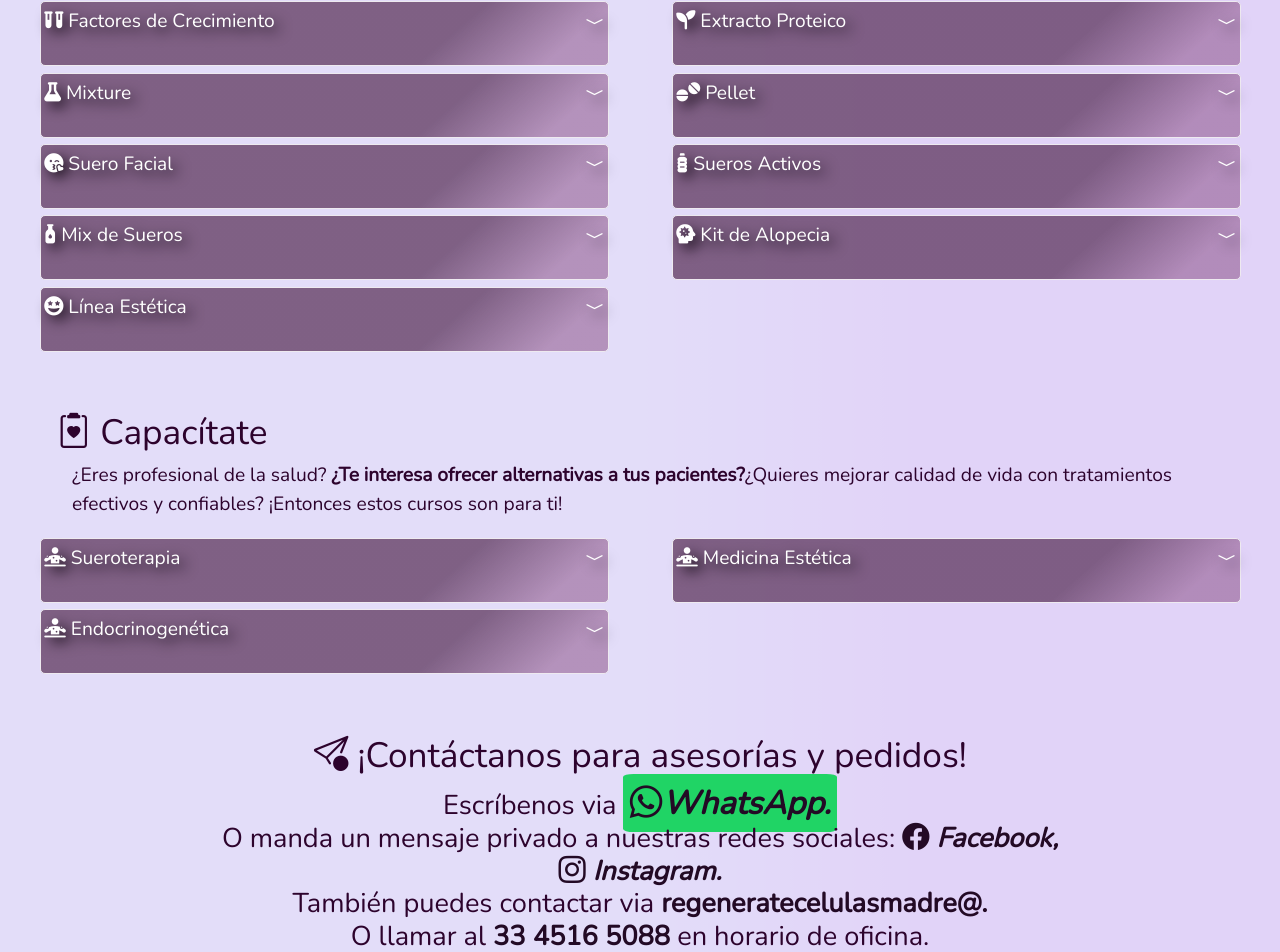
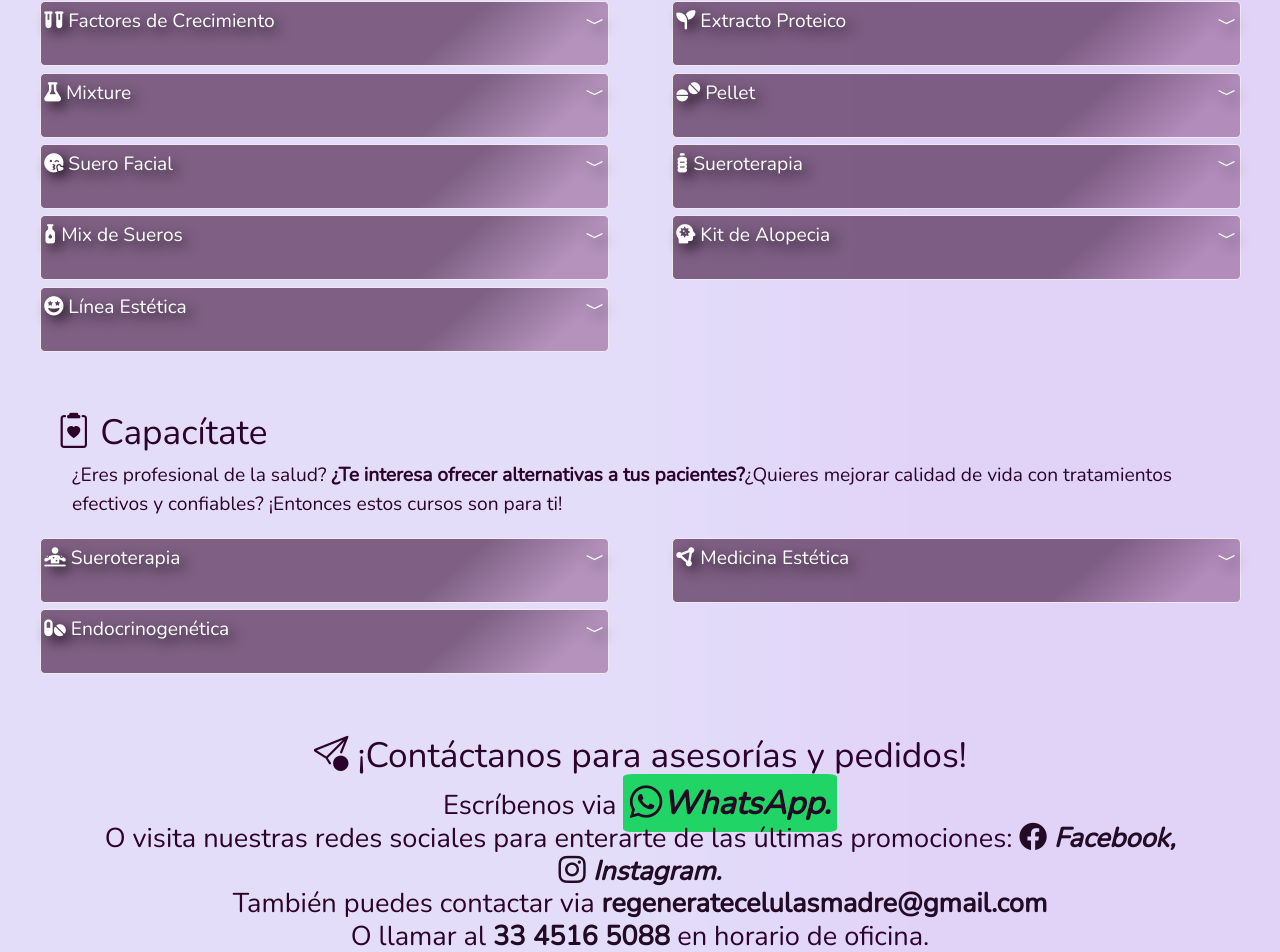
Before and after one commit to Angeluz99/SocialMediaDigital, a React (Create React App) app: page / in a window 1280 px wide. Shown: the part 713-1665 px from the top of the page. Built offline with nearby package versions, Linux system fonts and the light colour scheme.

Commit message:
textos completados

```diff
--- a/src/App.css
+++ b/src/App.css
@@ -1,18 +1,9 @@
 @import url('https://fonts.googleapis.com/css2?family=Lato&family=Nunito:wght@300;400&display=swap');
 
-/* :root {
-  --blue: #1e90ff;
-  --white: #ffffff;
-} */
 
 body{
   background-color: rgb(255, 255, 255);
 
-  /* background-image: url('../public/images/background.jpg');
-  background-size: cover;
-  background-position: center;
-  background-repeat: repeat;
-   */
 }
 
 
@@ -190,12 +181,22 @@ a{
   overflow: hidden;
   display: flex;
   justify-content: center;
+  border-radius: 15%;
+
 
 }
 .accordion-content div img{
   border-radius: 15%;
 }
-
+.accordion-content div span{
+  font-size: .5rem;
+  z-index: 100;
+  color: black;
+  background-color: #e0ade7;
+  height: fit-content;
+  width: 5rem;
+  border-radius: 5% ;
+}
 .scaleImage{
   transform: scale(1.5);
 
@@ -226,6 +227,17 @@ a{
   max-height: 1000px; /* Set max-height to 1000px when active */
 }
 
+.codeLink{
+  margin-left: 1rem;
+  font-size: 1.5rem;
+  cursor: pointer;
+
+}
+
+.alert{
+  max-height: 2rem;
+  font-size: .8rem;
+  }
 
 .contact-info a{
   font-weight: bolder;
@@ -381,15 +393,21 @@ a{
     margin: .2rem 2rem;
   }
 
+  .accordion-content div span{
+    font-size: .6rem;
+    width: 8rem;
+
+  }
+
   /*hover animations*/
   .navbar button:hover , .contact-info a:hover{
     transform: scale(1.1);
     filter: saturate(1.5);
     filter: drop-shadow(5px 5px 7px #120115);
   }
-  /* #smlogo:hover{
+  #smlogo:hover{
     transform: rotate(118deg);
-  } */
+  }
 
 
 
@@ -446,8 +464,8 @@ a{
 
 
   .head-container p {
-  font-size: 1.4rem;
-  padding: 0rem 2rem;
+    font-size: 1.4rem;
+    padding: 0rem 2rem;
   }
 
 
@@ -493,8 +511,10 @@ a{
     padding: 0rem 2rem;
 
   }
-  .accordion-content div img{
-    transform: scale(1);
+
+
+ #serviceimages:hover {
+  scale: (1.5);
  }
 
  /*double column grid*/
--- a/src/App.js
+++ b/src/App.js
@@ -74,7 +74,7 @@ const App = () => {
 
       <div id='head-content'>
         <p >
-        Somos<strong> distribuidores de medicina regenerativa</strong> con un equipo altamente capacitado y más de 10 años de experiencia en terapia celular. Estamos aquí para brindarte el <strong> apoyo necesario en el tratamiento de tus pacientes.</strong>
+        Somos<strong> distribuidores de medicina regenerativa</strong> con un equipo altamente capacitado y <strong>más de 10 años de experiencia en terapia celular.</strong> Estamos aquí para brindarte el <strong> apoyo necesario en el tratamiento de tus pacientes.</strong>
         </p>
         <img id='head-image' src={process.env.PUBLIC_URL + '/images/headimage.png'} alt='pharmaceutical'  loading="lazy"/>
         <img id='head-image2' src={process.env.PUBLIC_URL + '/images/headimage2.png'} alt='pharmaceutical'  loading="lazy"/>
@@ -82,7 +82,7 @@ const App = () => {
 
         <div className='social-head d-flex justify-content-end'>
         {/* <div className='social-head-child d-flex justify-content-around border border-success' > */}
-        <a className="whatsAppHead" href="https://wa.me/523345165088/?text=Quisiera%20saber%20más%20de%20sus%20productos`" target="_blank" rel="noopener noreferrer">
+        <a className="whatsAppHead" href="https://wa.me/523345165088/?text=Quisiera%20saber%20más%20de%20sus%20productos" target="_blank" rel="noopener noreferrer">
           <i className="bi bi-whatsapp"></i>
         </a>
           <a href="https://www.facebook.com/profile.php?id=61551370328412" target="_blank" rel="noopener noreferrer">
--- a/src/contact.js
+++ b/src/contact.js
@@ -9,12 +9,12 @@ const Contact = () => {
         <div className='contact-info text-center'>
         <h6>Escríbenos via <a className='whatsAppfoot' href="https://wa.me/523345165088/?text=Quisiera%20saber%20más%20de%20sus%20productos`" target="_blank" rel="noopener noreferrer">
           <i className=" bi bi-whatsapp">WhatsApp.</i> </a> <br />
-          O manda un mensaje privado a nuestras redes sociales: <a href="https://www.facebook.com/profile.php?id=61551370328412" target="_blank" rel="noopener noreferrer">
+          O visita nuestras redes sociales para enterarte de las últimas promociones: <a href="https://www.facebook.com/profile.php?id=61551370328412" target="_blank" rel="noopener noreferrer">
             <i className="bi bi-facebook"> Facebook,</i>
           </a> <br />
            <a href="https://www.instagram.com/regeneratecelulasmadre/" target="_blank" rel="noopener noreferrer">
             <i className="bi bi-instagram"> Instagram.</i></a><br />
-            También puedes contactar via <a href="mailto:regeneratecelulasmadre@gmail.com">regeneratecelulasmadre@.</a><br />
+            También puedes contactar via <a href="mailto:regeneratecelulasmadre@gmail.com">regeneratecelulasmadre@gmail.com</a><br />
              O llamar al <a href="tel:3345165088">33 4516 5088</a> en horario de oficina.</h6>
       </div>
       </footer>
--- a/src/products.js
+++ b/src/products.js
@@ -1,8 +1,10 @@
 import React, { useState } from 'react';
+
 const ProductAccordion = ({ products }) => {
   const [activeIndex, setActiveIndex] = useState(null);
   const [isHovered, setIsHovered] = useState(null);
   const [isImageTapped, setIsImageTapped] = useState(false);
+  const [isImageHovered, setIsImageHovered] = useState(false);
 
   const toggleAccordion = (index) => {
     setActiveIndex(activeIndex === index ? null : index);
@@ -16,8 +18,15 @@ const ProductAccordion = ({ products }) => {
     setIsHovered(null);
   };
 
+  const handleImageHover = () => {
+    setIsImageHovered(true);
+  };
+
+  const handleImageLeave = () => {
+    setIsImageHovered(false);
+  };
+
   const handleImageTap = () => {
-    // Toggle the state for image tap
     setIsImageTapped(!isImageTapped);
   };
 
@@ -51,13 +60,20 @@ const ProductAccordion = ({ products }) => {
             <p>
               <strong> <i className="bi bi-body-text"></i></strong> {product.description}
             </p>
-            <div>
+            <div
+              // className="img-container"
+              onMouseEnter={handleImageHover}
+              onMouseLeave={handleImageLeave}
+            >
               <img
                 src={process.env.PUBLIC_URL + product.imageUrl}
                 alt={product.title}
                 loading="lazy"
                 className={isImageTapped ? 'scaleImage' : '' }
               />
+              {isImageHovered && (
+                <span className="img-message">*Imagen de referencia. <strong>Contáctanos para reibir nuestros catálogos.</strong></span>
+              )}
             </div>
             <p className='productPresentaciones' >
               <strong> <i className="bi bi-prescription2"></i> {product.presentaciones}</strong>
@@ -69,6 +85,7 @@ const ProductAccordion = ({ products }) => {
   );
 };
 
+
 const Products = () => {
   // Sample data for 14 products
   const productsData = [
@@ -78,15 +95,15 @@ const Products = () => {
     { icon: 'fa-virus-covid', title: 'Exosomas', presentaciones: "Disponible", description: 'Los Exosomas son pequeñas vesículas, que provienen de las células, con un alto contenido en proteínas, lípidos, ARN mensajero, ARN mitocondrial, ADN y distintos factores de crecimiento.', imageUrl: '/images/product4.jpg' },
     { icon: 'fa-vial-virus', title: 'Factor de Transferencia', presentaciones: "Disponible", description: 'El Factor de Transferencia es un producto que consta de moléculas mensajeras que llevan información al sistema inmunológico de un individuo (Inmunomodulador) para incrementar sus defensas y su función.', imageUrl: '/images/product5.jpg' },
     { icon: 'fa-viruses', title: 'NK', presentaciones: "Disponible", description: 'Las células asesinas naturales (natural killer cells [NK]) son un tipo de linfocitos producidos en la médula ósea, cuya función efectora está mediada por la producción de citocinas y su actividad citotóxica.', imageUrl: '/images/product6.jpg' },
-    { icon: 'fa-vials', title: 'Factores de Crecimiento', presentaciones: "Disponible", description: 'Los factores de crecimiento plasmático son proteínas que se encuentran en los tejidos y se encargan de la reparación de tejido dañado, en enfermedades como tendinopatías, lesiones meniscales o úlceras corneales y vasculares, o alopecia, entre otras', imageUrl: '/images/product7.jpg' },
-    { icon: 'fa-seedling', title: 'Extracto Proteico', presentaciones: "Disponible", description: 'Combina más de 300 factores de crecimiento específicos, seleccionados y purificados secretados por células madre, colágeno y antioxidantes para estimular la reparación y revitalización de la piel y el cabello.', imageUrl: '/images/product8.jpg' },
+    { icon: 'fa-vials', title: 'Factores de Crecimiento', presentaciones: "Disponible", description: 'Los factores de crecimiento plasmático son proteínas que se encuentran en los tejidos y se encargan de la reparación de tejido dañado, en enfermedades como tendinopatías, lesiones meniscales o úlceras corneales y vasculares, o alopecia, entre otras.', imageUrl: '/images/product7.jpg' },
+    { icon: 'fa-seedling', title: 'Extracto Proteico', presentaciones: "Disponible", description: 'Actúa como una potente terapia reguladora del organismo humano y energizante general, gracias a su gran contenido de factores de crecimiento, nutrientes y proteínas.', imageUrl: '/images/product8.jpg' },
     { icon: 'fa-flask', title: 'Mixture', presentaciones: "Disponible", description: 'Mixture combina las terapias más novedosas de la medicina regenerativa lo que lo convierte en el producto más completo de la industria estética. ', imageUrl: '/images/product10.jpg' },
-    { icon: 'fa-tablets', title: 'Pellet', presentaciones: "Disponible", description: 'La hormona bioidentica, también conocida como “pellet”, es una pieza pequeña del tamaño de un grano de arroz, que consiste de polvo comprimido compuesto por hormonas naturales bioidénticas como estrógeno y testosterona', imageUrl: '/images/product11.jpg' },
-    { icon: 'fa-face-kiss-wink-heart', title: 'Suero Facial', presentaciones: "Disponible", description: 'Serum facial de ácido hialurónico, vitamina C, complex MAP, para cuello, cara y escote', imageUrl: '/images/product12.jpg' },
-    { icon: 'fa-bottle-water', title: 'Sueros Activos', presentaciones: "Disponible", description: 'Son diez tipos diferentes de sueros de regeneración acordes a la necesidad de cada paciente (Inmunológico, Osteo-regenerativo, hematopoyético, Regeneración hormonal, Dermo Artro Infeccioso, Anérgico, Energético entre otros)', imageUrl: '/images/product13.jpg' },
-    { icon: 'fa-bottle-droplet', title: 'Mix de Sueros', presentaciones: "Disponible", description: 'Son diez tipos diferentes de sueros de regeneración acordes a la necesidad de cada paciente (Inmunológico, Osteo-regenerativo, hematopoyético, Regeneración hormonal, Dermo Artro Infeccioso, Anérgico, Energético entre otros)', imageUrl: '/images/product14.jpg' },
-    { icon: 'fa-head-side-virus', title: 'Kit de Alopecia', presentaciones: "Disponible", description: 'Tratamiento capilar contra la Alopecia que contiene factores de crecimiento de las Células Madre Mesenquimales, con resultados clínicamente comprobados', imageUrl: '/images/product15.jpg' },
-    { icon: 'fa-face-grin-stars', title: 'Línea Estética', presentaciones: "Disponible", description: 'Tratamiento capilar contra la Alopecia que contiene factores de crecimiento de las Células Madre Mesenquimales, con resultados clínicamente comprobados', imageUrl: '/images/product16.jpg' },
+    { icon: 'fa-tablets', title: 'Pellet', presentaciones: "Disponible", description: 'Los pellets hormonales son el futuro de la terapia hormonal. Es un tratamiento de terapia hormonal bioidéntica. Contamos con pellet de DHEA-Testosterona y pellet de progesterona.', imageUrl: '/images/product11.jpg' },
+    { icon: 'fa-face-kiss-wink-heart', title: 'Suero Facial', presentaciones: "Disponible", description: 'El principal ingrediente de nuestro suero facial sonlos factores de crecimiento de las células troncales mesenquimales.', imageUrl: '/images/product12.jpg' },
+    { icon: 'fa-bottle-water', title: 'Sueroterapia', presentaciones: "Disponible", description: 'Amplia gama de sueros terapéuticos, contáctanos para compartirte nuestro catálogo.', imageUrl: '/images/product13.jpg' },
+    { icon: 'fa-bottle-droplet', title: 'Mix de Sueros', presentaciones: "Disponible", description: 'Viales de sueroterapia unidosis con las concentraciones necesarias de nutrientes, funcionan como adyuvantes en el tratamiento de diversas patologías crónico degenerativas, inmunológicas, neurodegenerativas y de envejecimiento.', imageUrl: '/images/product14.jpg' },
+    { icon: 'fa-head-side-virus', title: 'Kit de Alopecia', presentaciones: "Disponible", description: 'Tratamiento capilar contra la Alopecia que contiene factores de crecimiento de las Células Madre Mesenquimales, con resultados clínicamente comprobados.', imageUrl: '/images/product15.jpg' },
+    { icon: 'fa-face-grin-stars', title: 'Línea Estética', presentaciones: "Disponible", description: 'De la linea Science Beauty: -Skin Perfection. -Neocollagen. -Clear Skin Cell. -Dustasterida.', imageUrl: '/images/product16.jpg' },
 
 
 
--- a/src/services.js
+++ b/src/services.js
@@ -1,9 +1,48 @@
 import React, { useState } from 'react';
+
 const ServiceAccordion = ({ services }) => {
+  const [isImageTapped, setIsImageTapped] = useState(false);
+  const [isImageHovered, setIsImageHovered] = useState(false);
+  const [alertMessage, setAlertMessage] = useState('');
+  const [isAlertVisible, setIsAlertVisible] = useState(false); // Add state for managing alert visibility
+
+  const handleImageTap = () => {
+    setIsImageTapped(!isImageTapped);
+  };
+
   const [activeIndex, setActiveIndex] = useState(null);
+
+  const handleImageHover = () => {
+    setIsImageHovered(true);
+  };
+
+  const handleImageLeave = () => {
+    setIsImageHovered(false);
+  };
 
   const toggleAccordion = (index) => {
     setActiveIndex(activeIndex === index ? null : index);
+  };
+
+  const handleCopyCode = (code) => {
+    navigator.clipboard.writeText(code)
+      .then(() => {
+        showAlert(`Copiado en el portapapeles`);
+      })
+      .catch((error) => {
+        console.error('Failed to copy code to clipboard:', error);
+        showAlert('Failed to copy code to clipboard. Please try again.');
+      });
+  };
+
+  const showAlert = (message, duration = 1000) => {
+    setIsAlertVisible(true);
+    setAlertMessage(message);
+
+    setTimeout(() => {
+      setIsAlertVisible(false);
+      setAlertMessage('');
+    }, duration);
   };
 
   return (
@@ -17,24 +56,48 @@ const ServiceAccordion = ({ services }) => {
           <div className={`accordion-content cascade-item ${index === activeIndex ? 'active' : ''}`}>
             <p><i className="bi bi-search-heart"></i> {service.description}</p>
             <p>Impartido por <strong>{service.ponente}</strong></p>
-            <div><img src={process.env.PUBLIC_URL + service.imageUrl} alt={service.title}  loading="lazy"/></div>
-            <p className='d-flex justify-content-end mt-1' > <strong> <i className="bi bi-calendar-heart"></i> {service.presentaciones}</strong></p>
-            <p className='d-flex justify-content-end mt-1' > {service.lugar}</p>
+            <div
+              onClick={() => handleImageTap()}
+              className={isImageHovered ? 'scaleImage' : ''}
+              onMouseEnter={handleImageHover}
+              onMouseLeave={handleImageLeave}>
+              <img
+                src={process.env.PUBLIC_URL + service.imageUrl}
+                alt={service.title}
+                loading="lazy"
+                className={isImageTapped ? 'scaleImage' : ''}
+                id='serviceimages'
+              />
+            </div>
+            <p className='d-flex justify-content-end mt-1'>
+              <strong> <i className="bi bi-calendar-heart"></i> {service.presentaciones}</strong>
+            </p>
+            <a href={service.linkZoom} target="_blank" rel="noopener noreferrer">
+              <p className='border border-success d-flex justify-content-end'><i class="fa-solid fa-video"></i>{service.lugar} </p>
+            </a>
+            <h6 className='d-flex justify-content-end'>
+              Código: {service.code}{' '}
+              <i className="codeLink fa-regular fa-copy" onClick={() => handleCopyCode(service.code)}></i>
+            </h6>
+            {isAlertVisible && (
+        <div className="alert">{alertMessage}</div>
+      )}
+          </div>
 
         </div>
-        </div>
       ))}
+
     </div>
   );
 };
 
 const Services = () => {
   const servicesData = [
-    { icon:'fa-person-dots-from-line', title: 'Sueroterapia', presentaciones: "14 de noviembre. 20:00 hrs", lugar:"Via Zoom", description: 'Conoce la fórmula más innovadora que cambiará la vida tus pacientes', ponente: 'Andrés Castañeda Luna', imageUrl: '/images/service1.jpg' },
-    { icon:'fa-person-dots-from-line', title: 'Medicina Estética', presentaciones: "30 de enero. 20:00 hrs", lugar:"Via Zoom", description: 'Explorar nuestros productos de medicina estética. Respaldados por la última investigación científica, que proporcionan soluciones para realzar la belleza y mejorar la salud de la piel.', ponente: 'Andrés Castañeda Luna', imageUrl: '/images/service2.jpg' },
-    { icon:'fa-person-dots-from-line', title: 'Endocrinogenética', presentaciones: "7 de diciembre. 20:00 hrs", lugar:"Via Zoom", description: 'Endocrinogenética y hormonas bioidénticas', ponente: 'Dr. Alexis Monge', imageUrl: '/images/service3.jpg' },
+    { icon: 'fa-person-dots-from-line', title: 'Sueroterapia', presentaciones: "Ya realizado", lugar: "Via Zoom", description: 'Conoce la fórmula más innovadora que cambiará la vida de tus pacientes.', ponente: 'Andrés Castañeda Luna', imageUrl: '/images/service1.jpg', linkZoom: 'https://us06web.zoom.us/rec/share/Uwp-qWRW6RrpBwd7N54wjeWNM67v3jfBRzj68T4WbWOYalbkfLQygtCr_bGXV9Hy._kBmDC5P9Yoq3rQ5', code: '@zN7gCh=' },
+    { icon: 'fa-circle-nodes', title: 'Medicina Estética', presentaciones: "Ya realizado", lugar: "Via Zoom", description: 'Explorar nuestros productos de medicina estética. Respaldados por la última investigación científica, que proporcionan soluciones para realzar la belleza y mejorar la salud de la piel.', ponente: 'Andrés Castañeda Luna', imageUrl: '/images/service2.jpg', linkZoom: 'https://us06web.zoom.us/rec/share/wTC4o3oNfPRywahpXikePiAuZFHST_AuzkFGOKSNviDtNKgrXoNp7d7FIkhZYpY0.FbeculDz1K0f8ze5', code: 'j6b1?vhJ' },
+    { icon: 'fa-pills', title: 'Endocrinogenética', presentaciones: "Ya realizado", lugar: "Via Zoom", description: 'Endocrinogenética y hormonas bioidénticas.', ponente: 'Dr. Alexis Monge', imageUrl: '/images/service3.jpg', linkZoom: 'https://us06web.zoom.us/rec/share/4ui9kNBMlMj68XsJSdau-ZuUVx4cLii3scoSkCfs2-HZAE1bwsmGDywHH5Jkjzwz.hhcnPENeP3wMiDk7', code: 'zd#l3e%%' },
+  ];
 
-  ];
   return (
     <section className='allServices-container'>
       <h2><i className="bi bi-clipboard2-heart"></i> Capacítate</h2>
@@ -49,6 +112,4 @@ return (
   );
 };
 
-
-
 export default Services;
```
Also changed, not shown: public/images/product10.jpg, public/images/product11.jpg. Lines whose indentation alone changed are shown as unchanged.
